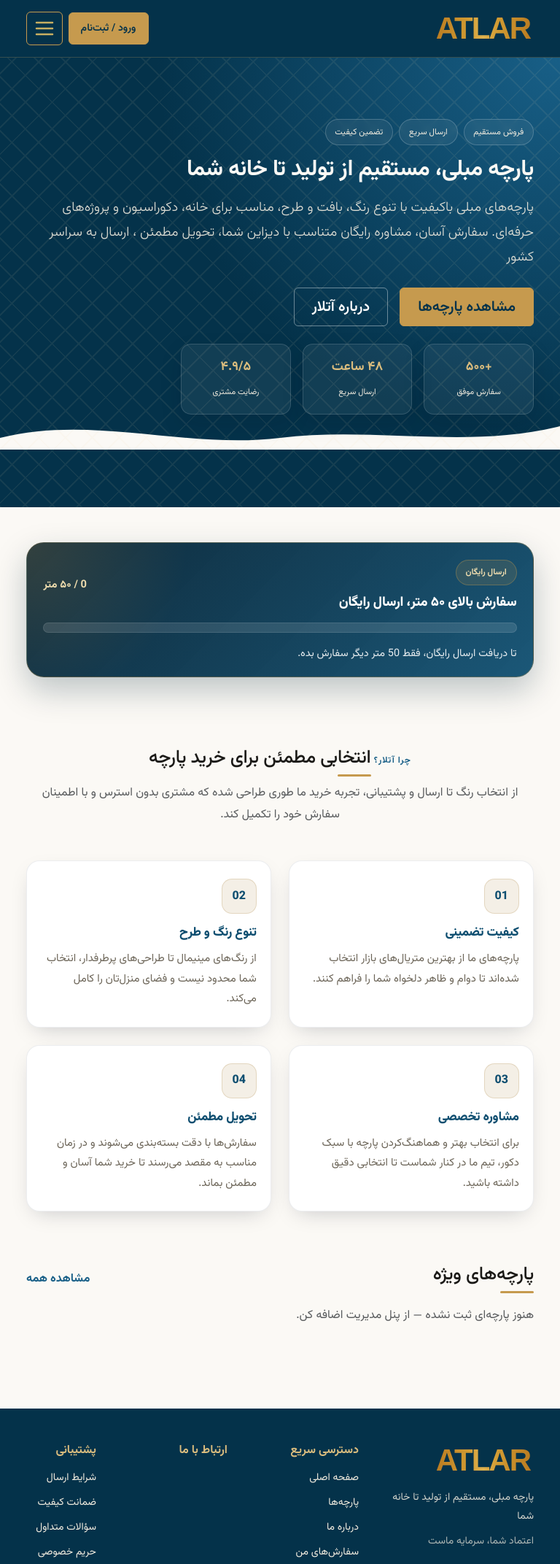
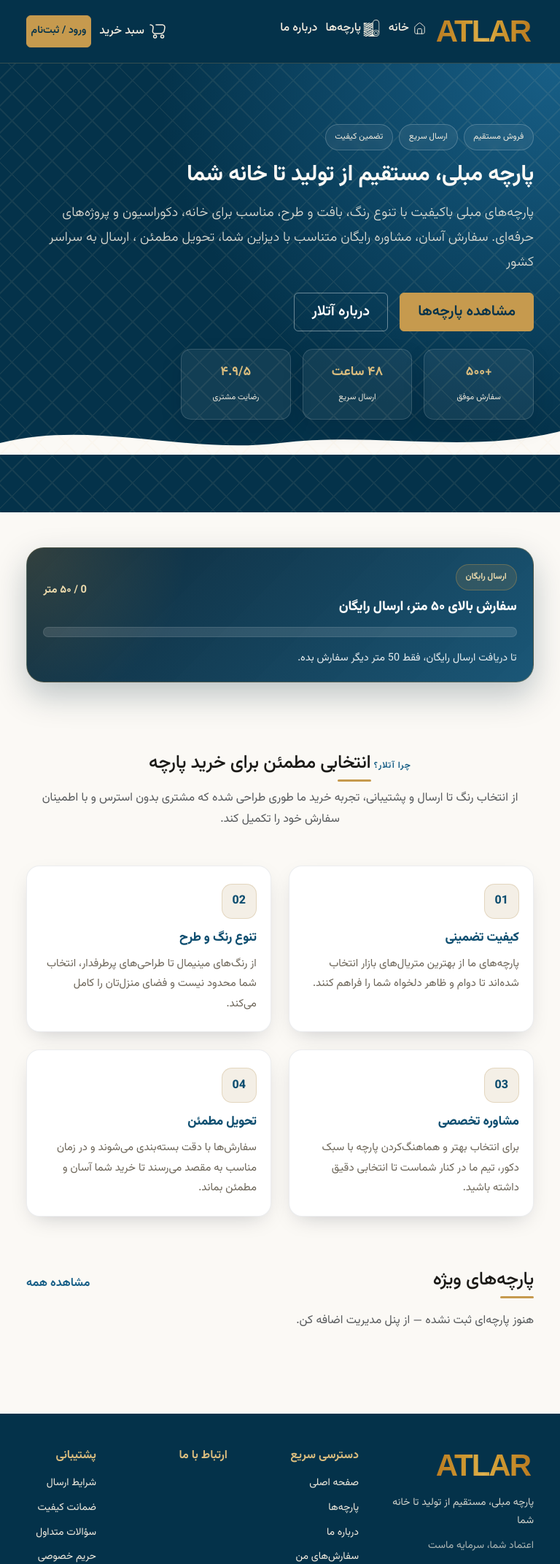
Before and after one commit to mmalizadgan/atlar, a Django app: page / in a window 768 px wide. Shown: the top 2143 px of the page at 73% size. Run offline with Django 5.2, Linux system fonts and the light colour scheme; data comes from the database, SQL or seed files in the repository; data that the repository does not hold is empty; parts of the project's set-up code (start-up, migrations or seed data) failed here and were passed over; some libraries are stand-ins or nearby versions.

Commit message:
add some svg icon and fix navbr responsive

```diff
--- a/core/templates/core/home.html
+++ b/core/templates/core/home.html
@@ -91,6 +91,9 @@
       <a href="{{ category.get_absolute_url }}" class="category-chip">{{ category.name }}</a>
     {% endfor %}
   </div>
+  <form class="mobile-category-search" role="search" action="{% url 'products:fabric_list' %}" method="get">
+    <input class="form-control" type="search" name="q" placeholder="جست‌وجوی پارچه…" aria-label="جست‌وجو">
+  </form>
 </section>
 {% endif %}
 
--- a/static/css/style.css
+++ b/static/css/style.css
@@ -59,6 +59,7 @@
 
 main {
   flex: 1 0 auto;
+  padding-top: 86px;
 }
 
 h1, h2, h3, h4, h5, .display-headline {
@@ -111,27 +112,67 @@
 .site-navbar {
   background-color: var(--navy-950);
   border-bottom: 1px solid rgba(198, 161, 91, .25);
+  z-index: 1030;
 }
-.site-navbar .navbar-brand {
-  font-weight: 800;
-  font-size: 1.4rem;
-  color: var(--gold-400) !important;
-  letter-spacing: .02em;
-  padding-block: 0;
-}
-.site-navbar .navbar-brand img {
-  height: 34px;
-  width: auto;
-  display: block;
-}
-.footer-logo { height: 40px; width: auto; }
 .site-navbar .nav-link {
   color: var(--cream-200) !important;
   font-weight: 500;
   padding-inline: .9rem !important;
+  display: inline-flex;
+  align-items: center;
+  gap: .4rem;
 }
 .site-navbar .nav-link:hover,
 .site-navbar .nav-link.active { color: var(--gold-400) !important; }
+.site-navbar .navbar-collapse { min-width: 0; }
+.site-navbar .navbar-nav { min-width: 0; }
+.site-navbar .navbar-actions {
+  min-width: 0;
+  margin-inline-start: 0;
+}
+.site-navbar .navbar-search { flex: 1 1 200px; min-width: 0; }
+.site-navbar .navbar-search .form-control { width: 100%; }
+.mobile-category-search { display: none; }
+.site-navbar .navbar-cart {
+  white-space: nowrap;
+}
+.site-navbar .nav-icon {
+  width: 1.8rem;
+  height: 1.8rem;
+  flex: 0 0 1.8rem;
+  background-color: currentColor;
+  -webkit-mask-position: center;
+  -webkit-mask-size: contain;
+  -webkit-mask-repeat: no-repeat;
+  mask-position: center;
+  mask-size: contain;
+  mask-repeat: no-repeat;
+}
+.site-navbar .home-icon {
+  -webkit-mask-image: url('../img/svg/home.svg');
+  mask-image: url('../img/svg/home.svg');
+}
+.site-navbar .fabric-icon {
+  -webkit-mask-image: url('../img/svg/fabric.svg');
+  mask-image: url('../img/svg/fabric.svg');
+}
+.site-navbar .cart-icon {
+  -webkit-mask-image: url('../img/svg/shopping-cart.svg');
+  mask-image: url('../img/svg/shopping-cart.svg');
+}
+.site-navbar .navbar-auth,
+.site-navbar .navbar-account { flex: 0 1 auto; }
+.site-navbar .navbar-account .nav-link {
+  max-width: 11rem;
+  overflow: hidden;
+  text-overflow: ellipsis;
+  white-space: nowrap;
+}
+.site-navbar .navbar-cart .cart-badge {
+  position: absolute;
+  inset-block-start: .1rem;
+  inset-inline-start: -.1rem;
+}
 
 .navbar-toggler {
   border: 1.5px solid var(--gold-500) !important;
@@ -150,6 +191,107 @@
   color: var(--navy-950);
   font-weight: 700;
   font-size: .7rem;
+}
+
+@media (max-width: 767.98px) {
+  .site-navbar .container { position: relative; flex-wrap: nowrap; }
+  .site-navbar .navbar-actions { margin-inline-start: 0 !important; }
+  .site-navbar .navbar-toggler { order: 2; }
+  .site-navbar .navbar-cart { order: 1; padding-inline: .55rem !important; }
+  .site-navbar .navbar-auth,
+  .site-navbar .navbar-account { order: 1; }
+  .site-navbar .navbar-auth { padding-inline: .55rem !important; }
+  .site-navbar .navbar-collapse {
+    position: absolute;
+    inset-block-start: 100%;
+    inset-inline: .75rem;
+    width: auto;
+    padding: .75rem;
+    background-color: var(--navy-950);
+    border: 1px solid rgba(198, 161, 91, .25);
+    border-radius: var(--radius-md);
+    box-shadow: 0 10px 20px rgba(10, 21, 38, .18);
+  }
+  .site-navbar .navbar-search {
+    margin-inline: 0 !important;
+  }
+  .site-navbar .navbar-nav { width: 100%; gap: .25rem; }
+  .site-navbar .navbar-nav .nav-link,
+  .site-navbar .navbar-nav .btn { min-height: 44px; display: flex; align-items: center; }
+  .site-navbar .navbar-nav .btn { justify-content: center; margin-block: .35rem; }
+}
+
+@media (max-width: 1199.98px) {
+  .site-navbar .navbar-search { display: none !important; }
+  .mobile-category-search {
+    display: block;
+    max-width: 32rem;
+    margin: 1rem auto 0;
+  }
+}
+
+@media (min-width: 768px) and (max-width: 991.98px) {
+    .site-navbar .container {
+        padding-inline: .75rem;
+    }
+
+
+  .site-navbar .navbar-collapse {
+    display: flex !important;
+    flex: 1 1 auto;
+    min-width: 0;
+    position: static;
+    width: auto;
+    padding: 0;
+    background-color: transparent;
+    border: 0;
+    border-radius: 0;
+    box-shadow: none;
+  }
+  .site-navbar .navbar-toggler {
+    display: none;
+  }
+  .site-navbar .navbar-nav {
+    flex: 1 1 auto;
+    gap: 0;
+  }
+  .site-navbar .navbar-nav .nav-link {
+    padding-inline: .35rem !important;
+    gap: .2rem;
+    white-space: nowrap;
+  }
+  .site-navbar .nav-icon {
+    width: 1.45rem;
+    height: 1.45rem;
+    flex-basis: 1.45rem;
+  }
+  .site-navbar .navbar-actions {
+    flex: 0 0 auto;
+    gap: .35rem !important;
+  }
+  .site-navbar .navbar-cart,
+  .site-navbar .navbar-auth,
+  .site-navbar .navbar-account .nav-link {
+    padding-inline: .35rem !important;
+  }
+  .site-navbar .navbar-auth {
+    white-space: nowrap;
+  }
+  .logo {
+    font-size: 34px;
+    padding-inline: 2px;
+  }
+}
+
+@media (max-width: 575.98px) {
+  main { padding-top: 82px; }
+  .site-navbar .container { padding-inline: .5rem; }
+  .site-navbar .navbar-actions { gap: .35rem !important; }
+  .site-navbar .navbar-cart,
+  .site-navbar .navbar-auth,
+  .site-navbar .navbar-account .nav-link { padding-inline: .35rem !important; }
+  .site-navbar .navbar-auth { font-size: .78rem; white-space: nowrap; }
+  .site-navbar .navbar-account .nav-link { max-width: 7rem; }
 }
 
 /* ---------- هیرو ---------- */
--- a/templates/base.html
+++ b/templates/base.html
@@ -17,40 +17,32 @@
 </head>
 <body>
 
-<nav class="navbar navbar-expand-lg site-navbar sticky-top py-3">
+<nav class="navbar navbar-expand-md site-navbar fixed-top py-3">
   <div class="container">
     <a href="{% url 'core:home' %}" class="logo">
       ATLAR
     </a>
-    <div class="d-flex align-items-center gap-2 ms-auto">
-      {% if not user.is_authenticated %}
-        <a class="btn btn-gold btn-sm px-3 d-lg-none" href="{% url 'accounts:login' %}">ورود / ثبت‌نام</a>
-      {% endif %}
-      <button class="navbar-toggler" type="button" data-bs-toggle="collapse" data-bs-target="#mainNav" aria-label="باز کردن منو">
-        <span class="navbar-toggler-icon"></span>
-      </button>
-    </div>
     <div class="collapse navbar-collapse" id="mainNav">
       <ul class="navbar-nav me-auto mb-2 mb-lg-0">
-        <li class="nav-item"><a class="nav-link" href="{% url 'core:home' %}">خانه</a></li>
-        <li class="nav-item"><a class="nav-link" href="{% url 'products:fabric_list' %}">پارچه‌ها</a></li>
+        <li class="nav-item"><a class="nav-link" href="{% url 'core:home' %}"><span class="nav-icon home-icon" aria-hidden="true"></span>خانه</a></li>
+        <li class="nav-item"><a class="nav-link" href="{% url 'products:fabric_list' %}"><span class="nav-icon fabric-icon" aria-hidden="true"></span>پارچه‌ها</a></li>
         <li class="nav-item"><a class="nav-link" href="{% url 'core:about' %}">درباره ما</a></li>
       </ul>
-      <form class="d-flex me-lg-3 my-2 my-lg-0" role="search" action="{% url 'products:fabric_list' %}" method="get">
-        <input class="form-control form-control-sm" type="search" name="q" placeholder="جست‌وجوی پارچه…" aria-label="جست‌وجو" style="min-width:200px;">
+      <form class="navbar-search d-flex me-xl-3 my-2 my-xl-0" role="search" action="{% url 'products:fabric_list' %}" method="get">
+        <input class="form-control form-control-sm" type="search" name="q" placeholder="جست‌وجوی پارچه…" aria-label="جست‌وجو">
       </form>
-      <ul class="navbar-nav align-items-lg-center gap-lg-2">
-        <li class="nav-item">
-          <a class="nav-link position-relative" href="{% url 'cart:detail' %}">
+    </div>
+    <div class="navbar-actions d-flex align-items-center gap-2">
+      <a class="nav-link navbar-cart position-relative" href="{% url 'cart:detail' %}">
+        <span class="nav-icon cart-icon" aria-hidden="true"></span>
         سبد خرید
         {% if cart_item_count %}
-              <span class="badge rounded-pill cart-badge align-text-top">{{ cart_item_count }}</span>
+          <span class="badge rounded-pill cart-badge">{{ cart_item_count }}</span>
         {% endif %}
       </a>
-        </li>
       {% if user.is_authenticated %}
-          <li class="nav-item dropdown">
-            <a class="nav-link dropdown-toggle" href="#" role="button" data-bs-toggle="dropdown">
+        <div class="nav-item dropdown navbar-account">
+          <a class="nav-link dropdown-toggle" href="#" role="button" data-bs-toggle="dropdown" aria-expanded="false">
             {{ user.get_short_name }}
           </a>
           <ul class="dropdown-menu dropdown-menu-end">
@@ -64,11 +56,13 @@
               </form>
             </li>
           </ul>
-          </li>
+        </div>
       {% else %}
-          <li class="nav-item d-none d-lg-block"><a class="btn btn-gold btn-sm px-3" href="{% url 'accounts:login' %}">ورود / ثبت‌نام</a></li>
+        <a class="btn btn-gold btn-sm px-3 navbar-auth" href="{% url 'accounts:login' %}">ورود / ثبت‌نام</a>
       {% endif %}
-      </ul>
+      <button class="navbar-toggler" type="button" data-bs-toggle="collapse" data-bs-target="#mainNav" aria-controls="mainNav" aria-expanded="false" aria-label="باز کردن منو">
+        <span class="navbar-toggler-icon"></span>
+      </button>
     </div>
   </div>
 </nav>
```
Also changed, not shown: static/img/atlar-wordmark.webp (deleted), static/img/svg/fabric.svg (added), static/img/svg/home.svg (added), static/img/svg/shopping-cart.svg (added). Lines whose indentation alone changed are shown as unchanged.
